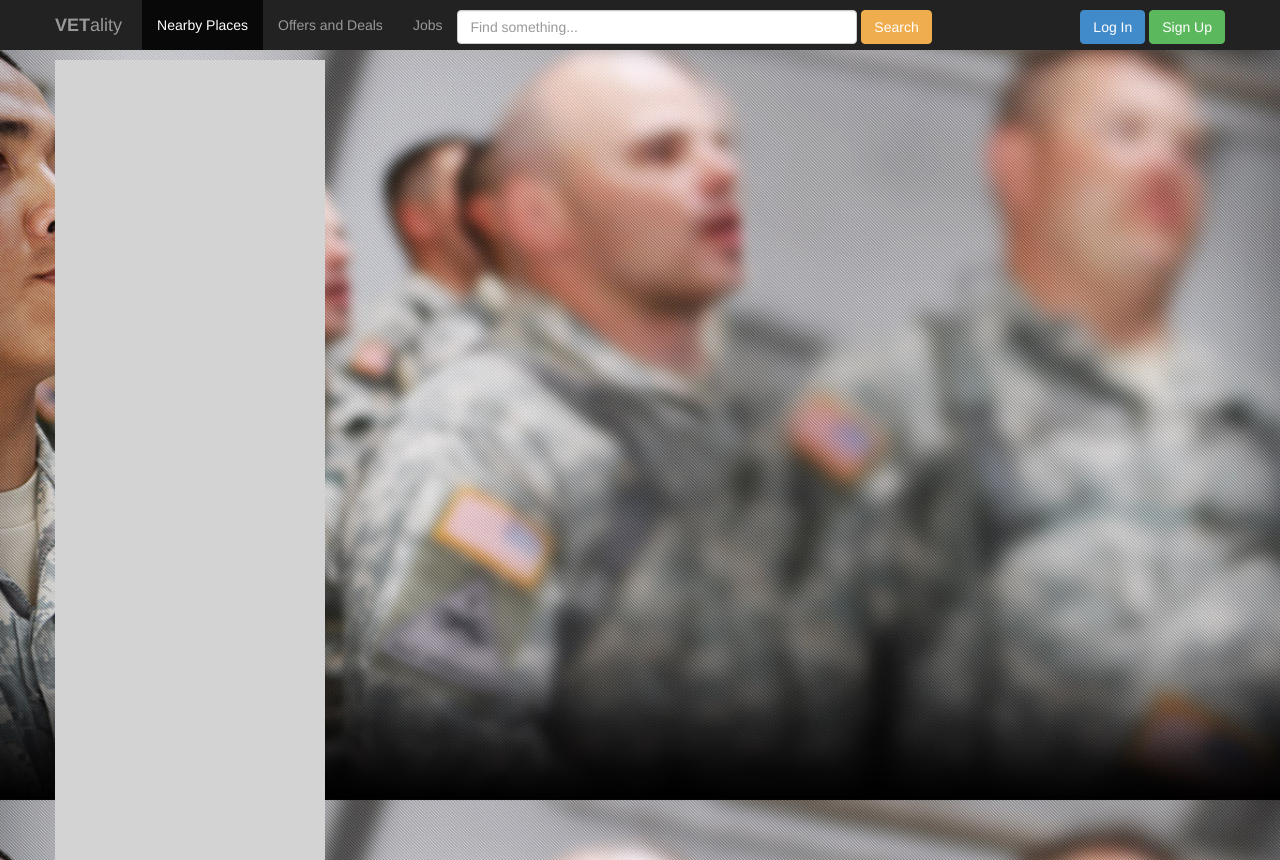
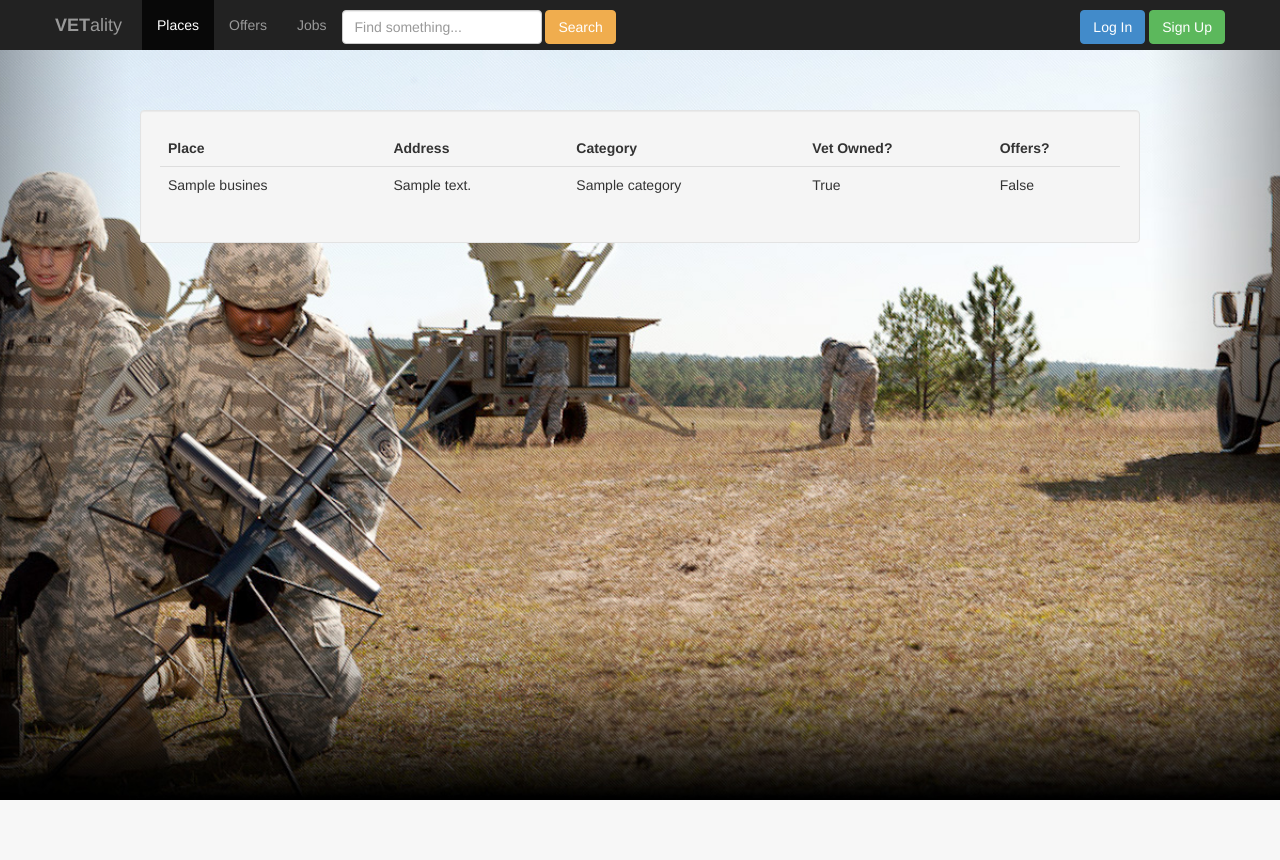
Before and after one commit to bstewartny/s4s, a Django app: page /vetbiz/places in a window 1280 px wide. After the commit the page ends 800 px from the top, so only its background shows below. Run offline with Django 3.2, Linux system fonts and the light colour scheme; tables that the repository leaves empty hold one stand-in row (values such as "Sample post"); some libraries are stand-ins or nearby versions.

Commit message:
Added detail templates

```diff
--- a/vetbiz/templates/vetbiz/base.html
+++ b/vetbiz/templates/vetbiz/base.html
@@ -600,7 +600,7 @@
                         Hello {{ user.username }}<span class="caret"></span>
                     </a>
                     <ul class="dropdown-menu">
-                        <li><a href="#">My Profile</a></li>
+                        <li><a href="/vetbiz/profile/">My Profile</a></li>
                         <li class="divider"></li>
                         <li><a id="logout-button" href="#">Log Out</a></li>
                     </ul>
@@ -613,12 +613,12 @@
             {% endif %}
             <div class="nav-collapse collapse">
                 <ul class="nav navbar-nav">
-                    <li class="active"><a href="/vetbiz/">Nearby Places</a></li>
-                    <li><a href="/vetbiz/offers/">Offers and Deals</a></li>
+                    <li class="active"><a href="/vetbiz/">Places</a></li>
+                    <li><a href="/vetbiz/offers/">Offers</a></li>
                     <li><a href="/vetbiz/jobs/">Jobs</a></li>
                 </ul>
                <form id="search-form" method="get" action="/vetbiz/search/" style="padding-top:10px" class="form-inline">
-                    <input id="q" size="100" style="width:400px"  name="q" value="{{query}}" type="text"  placeholder="Find something..." class="form-control">
+                    <input id="q" size="50" style="width:200px"  name="q" value="{{query}}" type="text"  placeholder="Find something..." class="form-control">
                     <button class="btn btn-warning" type="submit">Search</button>
                 </form>
             </div>
--- /dev/null
+++ b/vetbiz/templates/vetbiz/places.html
@@ -0,0 +1,62 @@
+{% extends "vetbiz/base.html" %}
+{% block content %}
+
+    <style>
+    body {
+                    background: url(/static/img/bg_careers_help.jpg) no-repeat center center fixed;
+                                -webkit-background-size: cover;
+                                -moz-background-size: cover;
+                                -o-background-size: cover;
+                                background-size: cover;
+                                                                            }
+
+
+    </style>
+    <div class="col-sm-10 col-sm-offset-1 well" style="margin-top:50px">
+        <table class="table">
+    <thead>
+        <tr>
+            <th>
+                Place
+            </th>
+            <th>
+                Address
+            </th>
+            <th>
+                Category
+            </th>
+            <th>
+                Vet Owned?
+            </th>
+            <th>
+                Offers?
+            </th>
+        </tr>
+    </thead>
+    <tbody>
+        {% for place in places%}
+        <tr>
+            <td>
+                {{place.name}}
+            </td>
+            <td>
+                {{place.address}}
+            </td>
+            <td>
+                {{place.category}}
+            </td>
+            <td>
+                {{place.veteran_owned}}
+            </td>
+            <td>
+                {{place.veteran_discounts}}
+            </td>
+        </tr>
+        {% endfor %}
+
+    </tbody>
+</table>
+</div>
+
+
+{% endblock %}
--- a/vetbiz/urls.py
+++ b/vetbiz/urls.py
@@ -14,10 +14,22 @@
         url(r'api/checkin/$',api.checkin),
         url(r'search/$',views.search),
         url(r'search$',views.search),
+        url(r'checkins/$',views.checkins),
+        url(r'checkins$',views.checkins),
         url(r'offers/$',views.offers),
         url(r'offers$',views.offers),
+        url(r'offer/$',views.offer),
+        url(r'offer$',views.offer),
         url(r'jobs/$',views.jobs),
         url(r'jobs$',views.jobs),
+        url(r'job/$',views.job),
+        url(r'job$',views.job),
+        url(r'places$',views.places),
+        url(r'places/$',views.places),
+        url(r'place$',views.place),
+        url(r'place/$',views.place),
+        url(r'profile$',views.profile),
+        url(r'profile/$',views.profile),
         url(r'signin/$',views.signin),
         url(r'signin$',views.signin),
         url(r'signup/$',views.signup),
--- a/vetbiz/views.py
+++ b/vetbiz/views.py
@@ -5,11 +5,29 @@
 import json
 from vetbiz.models import *
 
+def checkins(request):
+    return render_to_response('vetbiz/checkins.html',{'query':request.GET.get('q',''),'user':request.user,'checkins':Checkin.objects.all()})
+
 def offers(request):
     return render_to_response('vetbiz/offers.html',{'query':request.GET.get('q',''),'user':request.user,'offers':Offer.objects.all()})
 
+def offer(request):
+    return render_to_response('vetbiz/offer.html',{'query':request.GET.get('q',''),'user':request.user,'offer':{}})
+
+def profile(request):
+    return render_to_response('vetbiz/profile.html',{'query':request.GET.get('q',''),'user':request.user,'profile':{}})
+
+def places(request):
+    return render_to_response('vetbiz/places.html',{'query':request.GET.get('q',''),'user':request.user,'places':Business.objects.all()})
+
+def place(request):
+    return render_to_response('vetbiz/place.html',{'query':request.GET.get('q',''),'user':request.user,'place':{}})
+
 def jobs(request):
     return render_to_response('vetbiz/jobs.html',{'query':request.GET.get('q',''),'user':request.user,'jobs':[]})
+
+def job(request):
+    return render_to_response('vetbiz/job.html',{'query':request.GET.get('q',''),'user':request.user,'job':{}})
 
 def search(request):
     return render_to_response('vetbiz/search.html',{'query':request.GET.get('q',''),'user':request.user})
```
Also changed, not shown: vetbiz/templates/vetbiz/checkins.html (added, +50 -0 lines), vetbiz/templates/vetbiz/job.html (added, +19 -0 lines), vetbiz/templates/vetbiz/offer.html (added, +18 -0 lines), vetbiz/templates/vetbiz/place.html (added, +19 -0 lines), vetbiz/templates/vetbiz/profile.html (added, +20 -0 lines).
